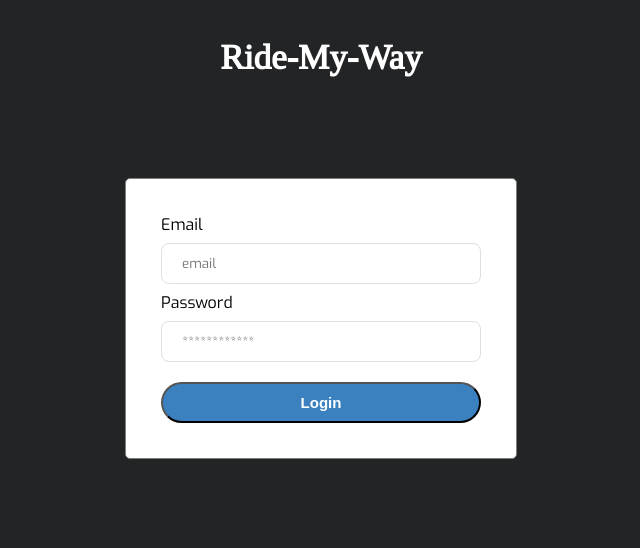
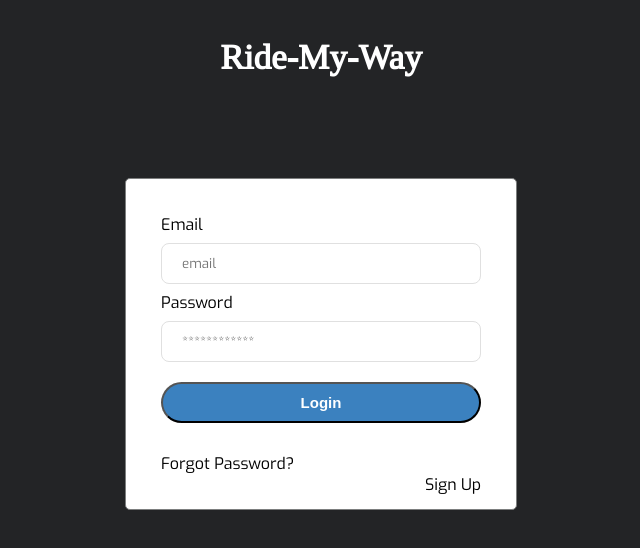
Before and after one commit to chrisoemma/ride-my-way, a React (Create React App) app in the folder front-end/: page / in a window 1280 px wide. Shown: the top 548 px of the page, without its empty margins (319-959 px from the left). Built offline with nearby package versions, Linux system fonts and the light colour scheme.

Commit message:
workig flip forms in registration and login

```diff
--- a/front-end/src/App.css
+++ b/front-end/src/App.css
@@ -58,6 +58,27 @@ input[type="password"],
   font-weight: bold;
   border-radius: 50px;
 }
+.login .nav-links {
+  padding-top: 30px;
+}
+.login .nav-links .signup {
+  float: right;
+}
+.register .nav-links {
+  padding-top: 20px;
+}
+.register .nav-links li {
+  color: #000;
+  list-style: none;
+  cursor: pointer;
+  float: right;
+}
+.login .nav-links li,
+.register .nav-links li {
+  color: #000;
+  list-style: none;
+  cursor: pointer;
+}
 .register select {
   display: block;
   width: 100%;
--- a/front-end/src/components/Home.js
+++ b/front-end/src/components/Home.js
@@ -1,6 +1,7 @@
 import React, { Component } from 'react'
 import Login from './auth/Login'
 import Register from './auth/Register'
+
 
 export class Home extends Component {
     constructor() {
@@ -8,6 +9,7 @@ export class Home extends Component {
         this.state = {
             isUser: true
         }
+        this.checkRegisterUser = this.checkRegisterUser.bind(this)
     }
 
     checkRegisterUser() {
@@ -21,7 +23,7 @@ export class Home extends Component {
         return (
             <div className="home_componnent">
                 <h1>Ride-My-Way</h1>
-                {this.state.isUser ? <Login /> : <Register />}
+                {this.state.isUser ? <Login checkRegisterUser={this.checkRegisterUser} /> : <Register checkRegisterUser={this.checkRegisterUser} />}
             </div>
         )
     }
--- a/front-end/src/components/auth/Login.js
+++ b/front-end/src/components/auth/Login.js
@@ -10,6 +10,10 @@ export class Login extends Component {
                     <label>Password</label>
                     <input type="password" placeholder="************" />
                     <button>Login</button>
+                    <div className="nav-links">
+                        <li>Forgot Password?</li>
+                        <li className="signup" onClick={this.props.checkRegisterUser}>Sign Up</li>
+                    </div>
                 </form>
             </div>
         )
--- a/front-end/src/components/auth/Register.js
+++ b/front-end/src/components/auth/Register.js
@@ -17,6 +17,9 @@ export class Register extends Component {
                         <option>Passenger</option>
                     </select>
                     <button>Register</button>
+                    <div className="nav-links">
+                        <li onClick={this.props.checkRegisterUser}>Sign In</li>
+                    </div>
                 </form>
             </div>
         )
```
